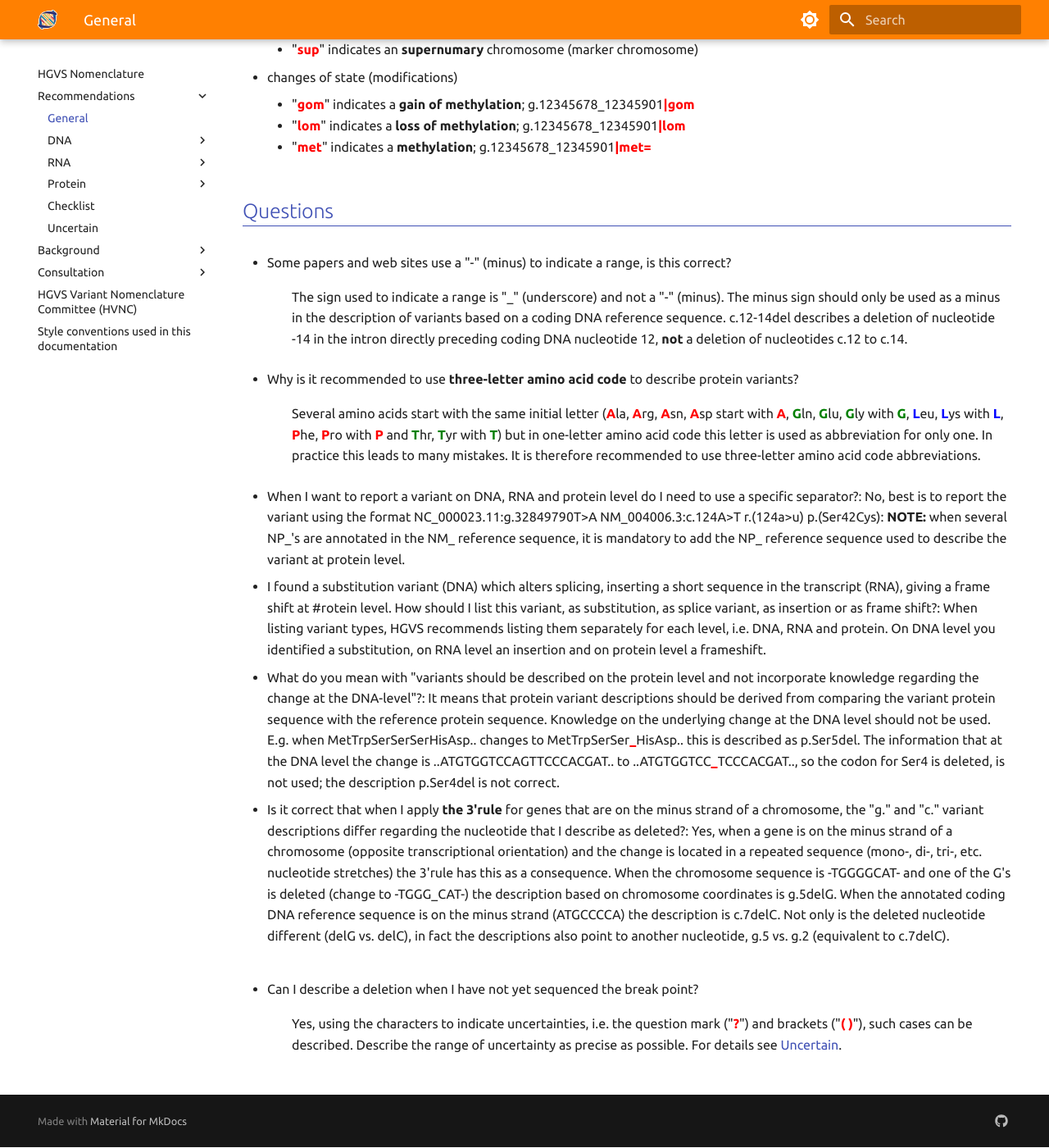
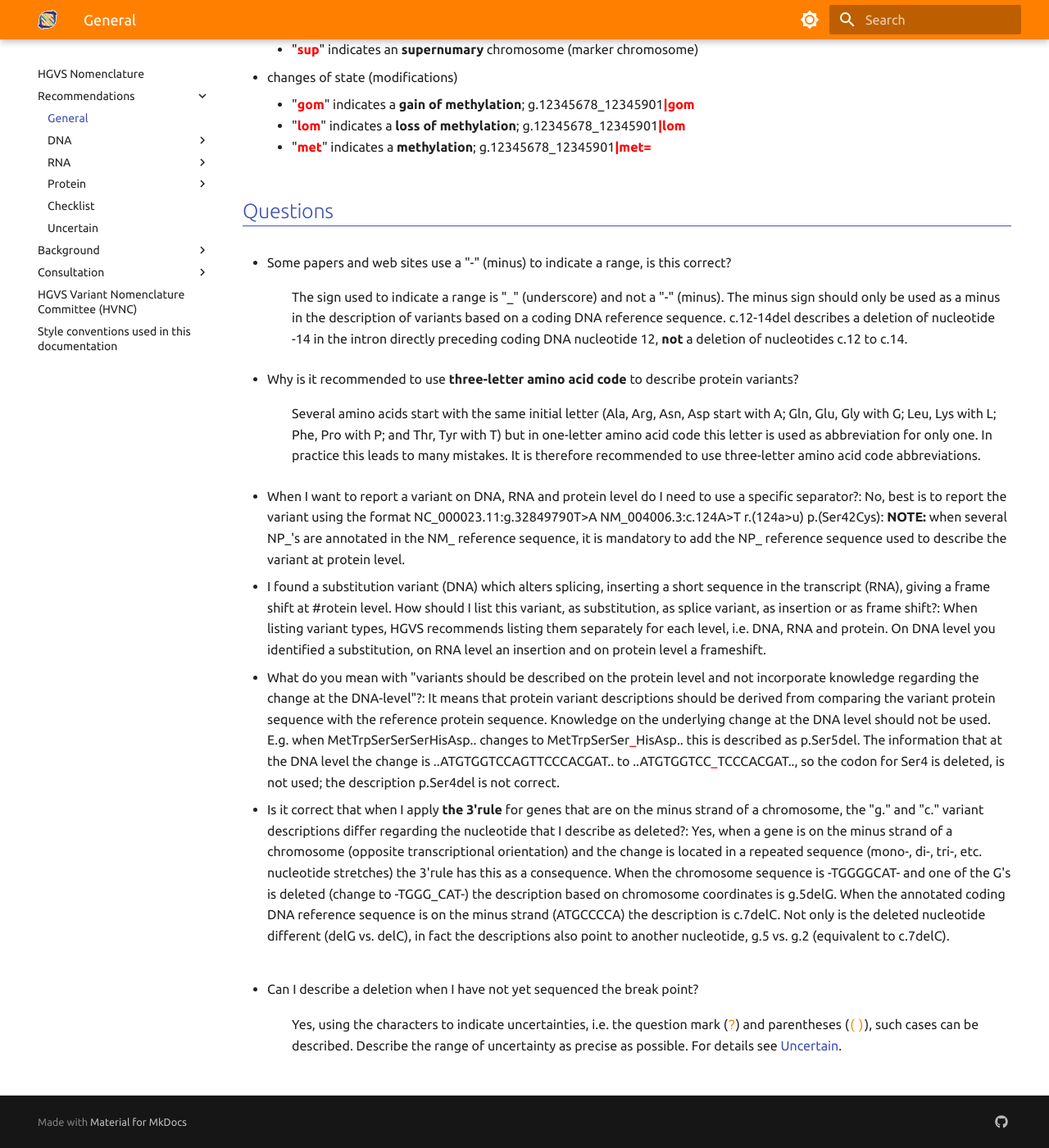
Before and after one commit to HGVSnomenclature/hgvs-nomenclature, an MkDocs documentation site: the page built from docs/recommendations/general.md, in a window 1280 px wide and 1400 px high, scrolled down 3382 px. Shown: the whole window at 82% size. Built offline with MkDocs 1.6.1 and Material for MkDocs 9.7.7, drawn with Linux system fonts in a browser that asks for light colours.

Commit message:
removed all explicit <font tags

```diff
--- a/docs/recommendations/general.md
+++ b/docs/recommendations/general.md
@@ -103,17 +103,17 @@ Specific abbreviations are used to describe different variant types.
 :    The sign used to indicate a range is "_" (underscore) and not a "-" (minus). The minus sign should only be used as a minus in the description of variants based on a coding DNA reference sequence. c.12-14del describes a deletion of nucleotide -14 in the intron directly preceding coding DNA nucleotide 12, **not** a deletion of nucleotides c.12 to c.14.
 
 * Why is it recommended to use **three-letter amino acid code** to describe protein variants?
-:    Several amino acids start with the same initial letter (**<span class="spotlight">A</span>**la, **<span class="spotlight">A</span>**rg, **<span class="spotlight">A</span>**sn, **<span class="spotlight">A</span>**sp start with **<span class="spotlight">A</span>**, **<font color="green">G</font>**ln, **<font color="green">G</font>**lu, **<font color="green">G</font>**ly with **<font color="green">G</font>**, **<font color="blue">L</font>**eu, **<font color="blue">L</font>**ys with **<font color="blue">L</font>**, **<span class="spotlight">P</span>**he, **<span class="spotlight">P</span>**ro with **<span class="spotlight">P</span>** and **<font color="green">T</font>**hr, **<font color="green">T</font>**yr with **<font color="green">T</font>**) but in one-letter amino acid code this letter is used as abbreviation for only one. In practice this leads to many mistakes. It is therefore recommended to use three-letter amino acid code abbreviations.
+:    Several amino acids start with the same initial letter (Ala, Arg, Asn, Asp start with A; Gln, Glu, Gly with G; Leu, Lys with L; Phe, Pro with P; and Thr, Tyr with T) but in one-letter amino acid code this letter is used as abbreviation for only one. In practice this leads to many mistakes. It is therefore recommended to use three-letter amino acid code abbreviations.
 
 * When I want to report a variant on DNA, RNA and protein level do I need to use a specific separator?: No, best is to report the variant using the format NC\_000023.11:g.32849790T>A NM\_004006.3:c.124A>T r.(124a>u) p.(Ser42Cys): **NOTE:**    when several NP\_'s are annotated in the NM\_ reference sequence, it is mandatory to add the NP\_ reference sequence used to describe the variant at protein level.
 
 * I found a substitution variant (DNA) which alters splicing, inserting a short sequence in the transcript (RNA), giving a frame shift at #rotein level. How should I list this variant, as substitution, as splice variant, as insertion or as frame shift?: When listing variant types, HGVS recommends listing them separately for each level, i.e. DNA, RNA and protein. On DNA level you identified a substitution, on RNA level an insertion and on protein level a frameshift.
 
-* What do you mean with "variants should be described on the protein level and not incorporate knowledge regarding the change at the DNA-level"?: It means that protein variant descriptions should be derived from comparing the variant protein sequence with the reference protein sequence. Knowledge on the underlying change at the DNA level should not be used. E.g. when MetTrpSerSerSerHisAsp.. changes to MetTrpSerSer**<span class="spotlight">_</span>**HisAsp.. this is described as p.Ser5del. The information that at the DNA level the change is ..ATGTGGTCCAGTTCCCACGAT.. to ..ATGTGGTCC**<span class="spotlight">_</span>**TCCCACGAT.., so the codon for Ser4 is deleted, is not used; the description p.Ser4del is not correct.
+* What do you mean with "variants should be described on the protein level and not incorporate knowledge regarding the change at the DNA-level"?: It means that protein variant descriptions should be derived from comparing the variant protein sequence with the reference protein sequence. Knowledge on the underlying change at the DNA level should not be used. E.g. when MetTrpSerSerSerHisAsp.. changes to MetTrpSerSer<span class="spotlight">\_</span>HisAsp.. this is described as p.Ser5del. The information that at the DNA level the change is ..ATGTGGTCCAGTTCCCACGAT.. to ..ATGTGGTCC<span class="spotlight">\_</span>TCCCACGAT.., so the codon for Ser4 is deleted, is not used; the description p.Ser4del is not correct.
 
 * Is it correct that when I apply **the 3'rule** for genes that are on the minus strand of a chromosome, the "g." and "c." variant descriptions differ regarding the nucleotide that I describe as deleted?: Yes, when a gene is on the minus strand of a chromosome (opposite transcriptional orientation) and the change is located in a repeated sequence (mono-, di-, tri-, etc. nucleotide stretches) the 3'rule has this as a consequence. When the chromosome sequence is -TGGGGCAT- and one of the G's is deleted (change to -TGGG_CAT-) the description based on chromosome coordinates is g.5delG. When the annotated coding DNA reference sequence is on the minus strand (ATGCCCCA) the description is c.7delC. Not only is the deleted nucleotide different (delG vs. delC), in fact the descriptions also point to another nucleotide, g.5 vs. g.2 (equivalent to c.7delC).
 
 <a id="uncertain1"></a>
 
 * Can I describe a deletion when I have not yet sequenced the break point?
-:    Yes, using the characters to indicate uncertainties, i.e. the question mark ("**<span class="spotlight">?</span>**") and brackets ("**<span class="spotlight">( )</span>**"), such cases can be described. Describe the range of uncertainty as precise as possible. For details see [Uncertain](../uncertain/).
+:    Yes, using the characters to indicate uncertainties, i.e. the question mark (`?`) and parentheses (`()`), such cases can be described. Describe the range of uncertainty as precise as possible. For details see [Uncertain](../uncertain/).
--- a/docs/stylesheets/extra.css
+++ b/docs/stylesheets/extra.css
@@ -8,15 +8,13 @@ h3 {
 }
 
 span.sequence {
-    font-family:'Courier New', Courier, monospace;
+    font-family: 'Courier New', Courier, monospace;
     font-weight: 500;
 }
 
 span.spotlight {
     color: red;
 }
-
-
 
 label.md-nav__title {
     display: none
@@ -25,22 +23,24 @@ label.md-nav__title {
 .admonition-title {
     font-size: 0.8rem;
 }
-.admonition > p {
+
+.admonition>p {
     font-size: 0.8rem;
 }
 
 [data-md-color-scheme="hvnc"] {
-    --md-primary-fg-color:        #FF8001;
+    --md-primary-fg-color: #FF8001;
     --md-primary-fg-color--light: #FF9910;
-    --md-primary-fg-color--dark:  #DD7000;
-  }
+    --md-primary-fg-color--dark: #DD7000;
+}
 
 
 th {
     font-weight: bold;
 }
 
- md-typeset ol li, .md-typeset ul li {
+md-typeset ol li,
+.md-typeset ul li {
     margin-bottom: 0px;
 }
 
@@ -69,3 +69,16 @@ th {
 .rst-versions.rst-badge {
     left: 20px !important;
 }
+
+
+.red, .darkredberry1 {
+    color: #a61c00;
+}
+
+.greed, .darkgreen1 {
+    color: #6aa84f;
+}
+
+.blue, .darkblue1 {
+    color: #3d85c6;
+}
```
